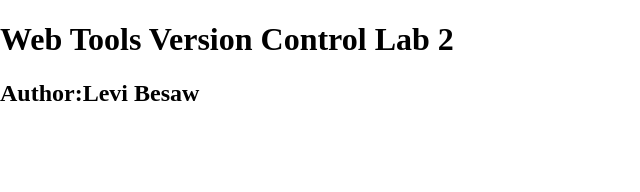
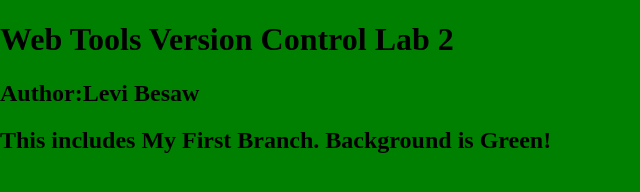
Before and after one commit to besawlevi/Webtools_github_intro_Besaw, a plain HTML site: page index.html in a window 1280 px wide. Shown: the whole page, without its empty margins (0-640 px from the left). Drawn offline with nearby package versions, Linux system fonts and the light colour scheme.

Commit message:
First Branch Commitment.  Change background color, added another header
Changed background color to green, added a description of branch

```diff
--- a/_css/main.css
+++ b/_css/main.css
@@ -8,6 +8,7 @@ html {
   -webkit-text-size-adjust: 100%;
 }
 html, body  {
+    background-color: green;
 	margin: 0;
 }
 /* Correct `block` display not defined in IE 8/9.*/
--- a/index.html
+++ b/index.html
@@ -16,6 +16,7 @@
     <header>
 	<h1>Web Tools Version Control Lab 2</h1>
     <h2>Author:Levi Besaw</h2>
+    <h2>This includes My First Branch. Background is Green!</h2>
     </header>
     <nav id="pageNav">
     </nav>
```
